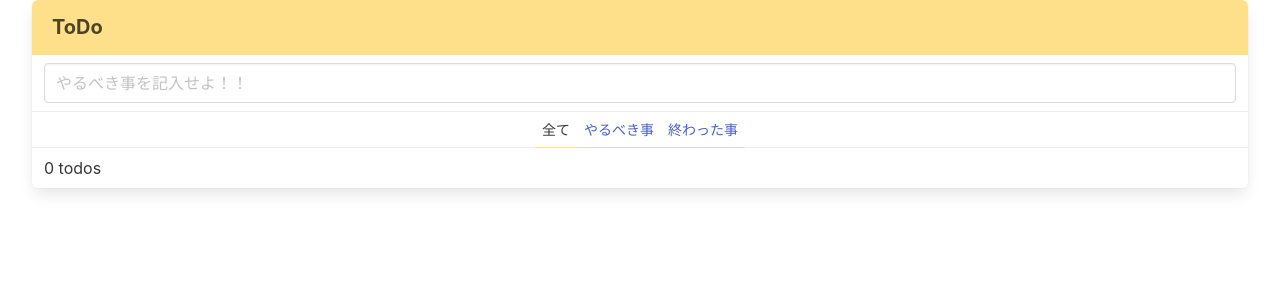
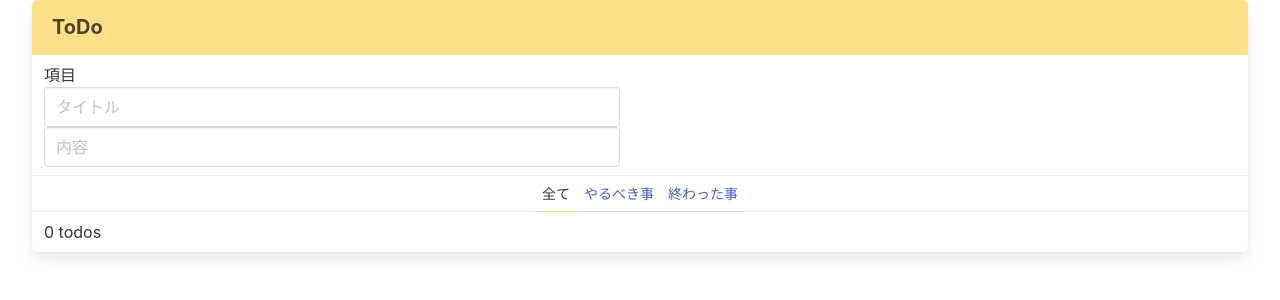
Before and after one commit to aki2034/ToDo-app, a React (Create React App) app: page / in a window 1280 px wide. Shown: the top 300 px of the page. Built offline with nearby package versions, Linux system fonts and the light colour scheme.

Commit message:
入力箇所の分割

```diff
--- a/package.json
+++ b/package.json
@@ -10,7 +10,7 @@
     "classnames": "^2.3.1",
     "react": "^17.0.2",
     "react-dom": "^17.0.2",
-    "react-scripts": "5.0.0",
+    "react-scripts": "^5.0.0",
     "web-vitals": "^2.1.4"
   },
   "scripts": {
--- a/src/components/InputToDo.jsx
+++ b/src/components/InputToDo.jsx
@@ -4,32 +4,44 @@ import 'bulma/css/bulma.css';
 export const InputToDo = (props) => {
 
     // stateを作成
-    const [text, setText] = useState('');
+    const [Titletext, setTitleText] = useState('');
+    const [Contenttext, setContentText] = useState('');
 
     //入力値をtextに反映
-    const handleChange = e => setText(e.target.value);
+    const handleTitleChange = e => setTitleText(e.target.value);
+    const handleContentChange = e => setContentText(e.target.value);
 
     // Enter押下時、ToDoに追加
     const handleEnter = e => {
       if (e.key === 'Enter') {
-        // 入力値が空白文字の場合終了
-        if (!text.match(/\S/g) ) return;
+          // 入力値が空白文字の場合終了
+          if (!Titletext.match(/\S/g) ) return;
         // ToDoAppクラスの「handleAdd」関数を実行
-        props.onAdd(text);
-        setText('');
+        props.onAdd(Titletext, Contenttext);
+        setContentText('');
       }
     };
 
     return (
       <div className="panel-block">
+        <label>
+          項目
         <input
           class="input"
           type="text"
-          placeholder="やるべき事を記入せよ！！"
-          value={text}
-          onChange={handleChange}
+          placeholder="タイトル"
+          value={Titletext}
+          onChange={handleTitleChange}
+        />
+        <input
+          class="input"
+          type="text"
+          placeholder='内容'
+          value={Contenttext}
+          onChange={handleContentChange}
           onKeyPress={handleEnter}
-        />
+        ></input>
+        </label>
       </div>
     );
   }
--- a/src/components/ToDoApp.jsx
+++ b/src/components/ToDoApp.jsx
@@ -13,8 +13,8 @@ export const  ToDoApp = () => {
   const [filter, setFilter] = useState('ALL');
 
   // 入力値をtodos(配列)に設定
-  const handleAdd = text => {
-    setToDos([...todos, { key: getKey(), text, done: false }]);
+  const handleAdd = (Titletext, Contnettext) => {
+    setToDos([...todos, { key: getKey(), Titletext, Contnettext, done: false }]);
   };
 
   // フィルターの切り替え
```
Also changed, not shown: 1 other file (tests, documents, lock files or other folders).
